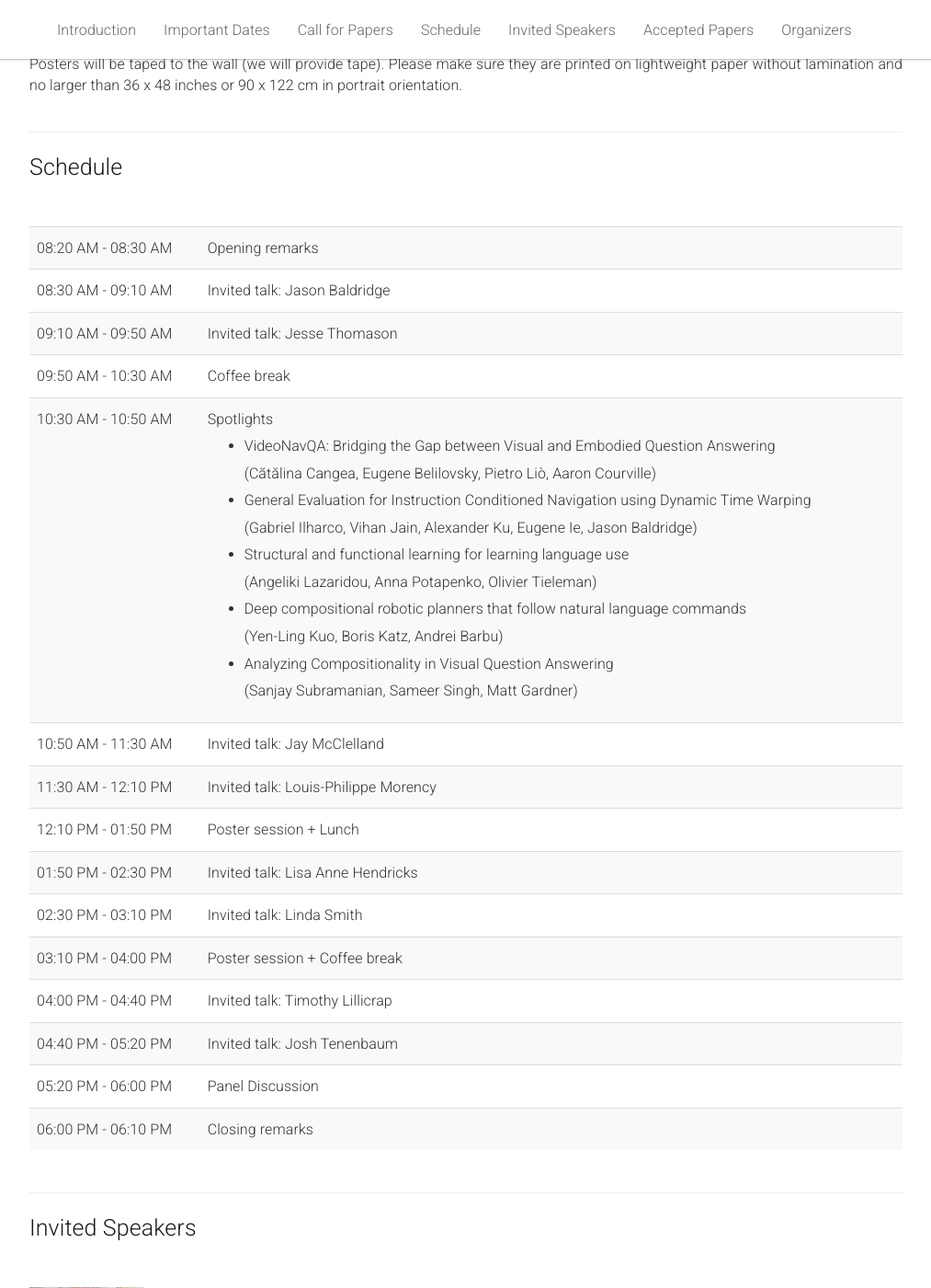
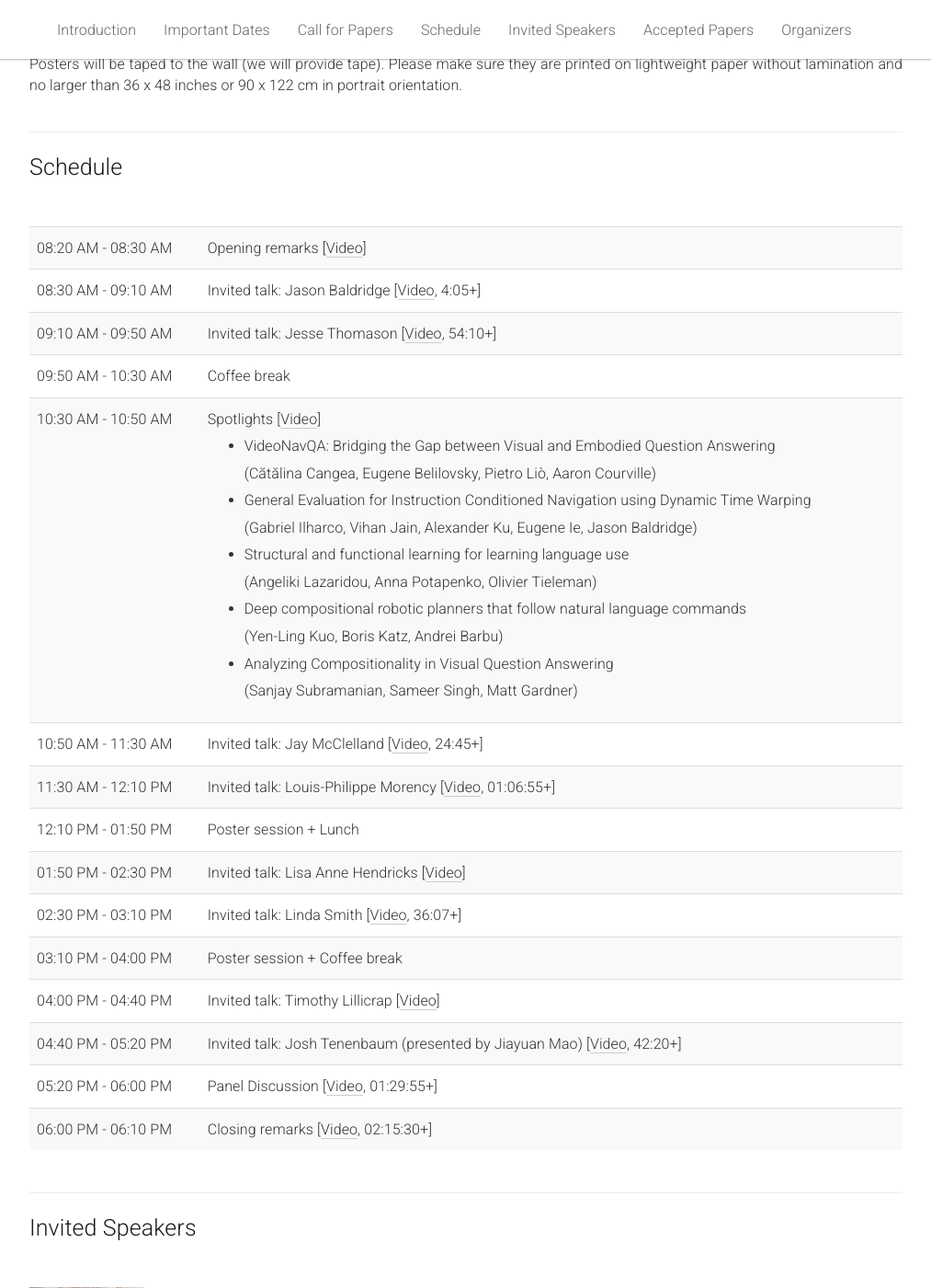
Before and after one commit to vigilworkshop/vigilworkshop.github.io, a Jekyll site: the page built from _pages/home.md, in a window 1280 px wide and 1400 px high, scrolled down 2022 px. Shown: the whole window at 92% size, without its empty margins (133-1146 px from the left). Built offline with Jekyll 4.4.1, drawn with Linux system fonts in a browser that asks for light colours.

Commit message:
Adds video links to website

```diff
--- a/_pages/home.md
+++ b/_pages/home.md
@@ -157,15 +157,24 @@ acknowledgements: ""
       <tbody>
         <tr>
           <td>08:20 AM - 08:30 AM</td>
-          <td>Opening remarks</td>
+          <td>
+            Opening remarks
+            [<a href="https://slideslive.com/38921905/visually-grounded-interaction-and-language-1">Video</a>]
+          </td>
         </tr>
         <tr>
           <td>08:30 AM - 09:10 AM</td>
-          <td>Invited talk: Jason Baldridge</td>
+          <td>
+            Invited talk: Jason Baldridge
+            [<a href="https://slideslive.com/38921905/visually-grounded-interaction-and-language-1">Video</a>, 4:05+]
+          </td>
         </tr>
         <tr>
           <td>09:10 AM - 09:50 AM</td>
-          <td>Invited talk: Jesse Thomason</td>
+          <td>
+            Invited talk: Jesse Thomason
+            [<a href="https://slideslive.com/38921905/visually-grounded-interaction-and-language-1">Video</a>, 54:10+]
+          </td>
         </tr>
         <tr>
           <td>09:50 AM - 10:30 AM</td>
@@ -175,6 +184,7 @@ acknowledgements: ""
           <td>10:30 AM - 10:50 AM</td>
           <td>
             Spotlights
+            [<a href="https://slideslive.com/38921907/visually-grounded-interaction-and-language-2">Video</a>]
             <ul>
             <li>VideoNavQA: Bridging the Gap between Visual and Embodied Question Answering<br>
             (Cătălina Cangea, Eugene Belilovsky, Pietro Liò, Aaron Courville)</li>
@@ -193,11 +203,17 @@ acknowledgements: ""
         </tr>
         <tr>
           <td>10:50 AM - 11:30 AM</td>
-          <td>Invited talk: Jay McClelland</td>
+          <td>
+            Invited talk: Jay McClelland
+            [<a href="https://slideslive.com/38921907/visually-grounded-interaction-and-language-2">Video</a>, 24:45+]
+          </td>
         </tr>
         <tr>
           <td>11:30 AM - 12:10 PM</td>
-          <td>Invited talk: Louis-Philippe Morency  </td>
+          <td>
+            Invited talk: Louis-Philippe Morency
+            [<a href="https://slideslive.com/38921907/visually-grounded-interaction-and-language-2">Video</a>, 01:06:55+]
+          </td>
         </tr>
         <tr>
           <td>12:10 PM - 01:50 PM</td>
@@ -205,11 +221,17 @@ acknowledgements: ""
         </tr>
         <tr>
           <td>01:50 PM - 02:30 PM</td>
-          <td>Invited talk: Lisa Anne Hendricks</td>
+          <td>
+            Invited talk: Lisa Anne Hendricks
+            [<a href="https://slideslive.com/38921908/visually-grounded-interaction-and-language-3">Video</a>]
+          </td>
         </tr>
         <tr>
           <td>02:30 PM - 03:10 PM</td>
-          <td>Invited talk: Linda Smith</td>
+          <td>
+            Invited talk: Linda Smith
+            [<a href="https://slideslive.com/38921908/visually-grounded-interaction-and-language-3">Video</a>, 36:07+]
+          </td>
         </tr>
         <tr>
           <td>03:10 PM - 04:00 PM</td>
@@ -217,19 +239,31 @@ acknowledgements: ""
         </tr>
         <tr>
           <td>04:00 PM - 04:40 PM</td>
-          <td>Invited talk: Timothy Lillicrap</td>
+          <td>
+            Invited talk: Timothy Lillicrap
+            [<a href="https://slideslive.com/38921909/visually-grounded-interaction-and-language-4">Video</a>]
+          </td>
         </tr>
         <tr>
           <td>04:40 PM - 05:20 PM</td>
-          <td>Invited talk: Josh Tenenbaum</td>
+          <td>
+            Invited talk: Josh Tenenbaum (presented by Jiayuan Mao)
+            [<a href="https://slideslive.com/38921909/visually-grounded-interaction-and-language-4">Video</a>, 42:20+]
+          </td>
         </tr>
         <tr>
           <td>05:20 PM - 06:00 PM</td>
-          <td>Panel Discussion</td>
+          <td>
+            Panel Discussion
+            [<a href="https://slideslive.com/38921909/visually-grounded-interaction-and-language-4">Video</a>, 01:29:55+]
+          </td>
         </tr>
         <tr>
           <td>06:00 PM - 06:10 PM</td>
-          <td>Closing remarks</td>
+          <td>
+            Closing remarks
+            [<a href="https://slideslive.com/38921909/visually-grounded-interaction-and-language-4">Video</a>, 02:15:30+]
+          </td>
         </tr>
       </tbody>
     </table>
```
